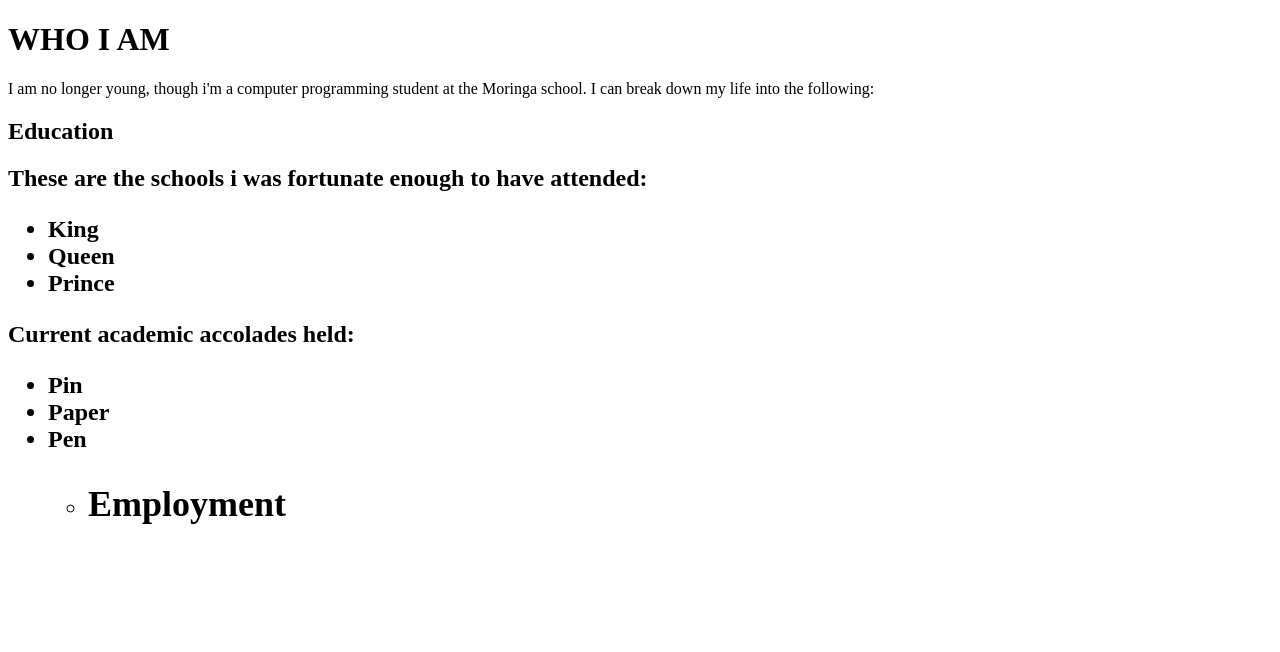
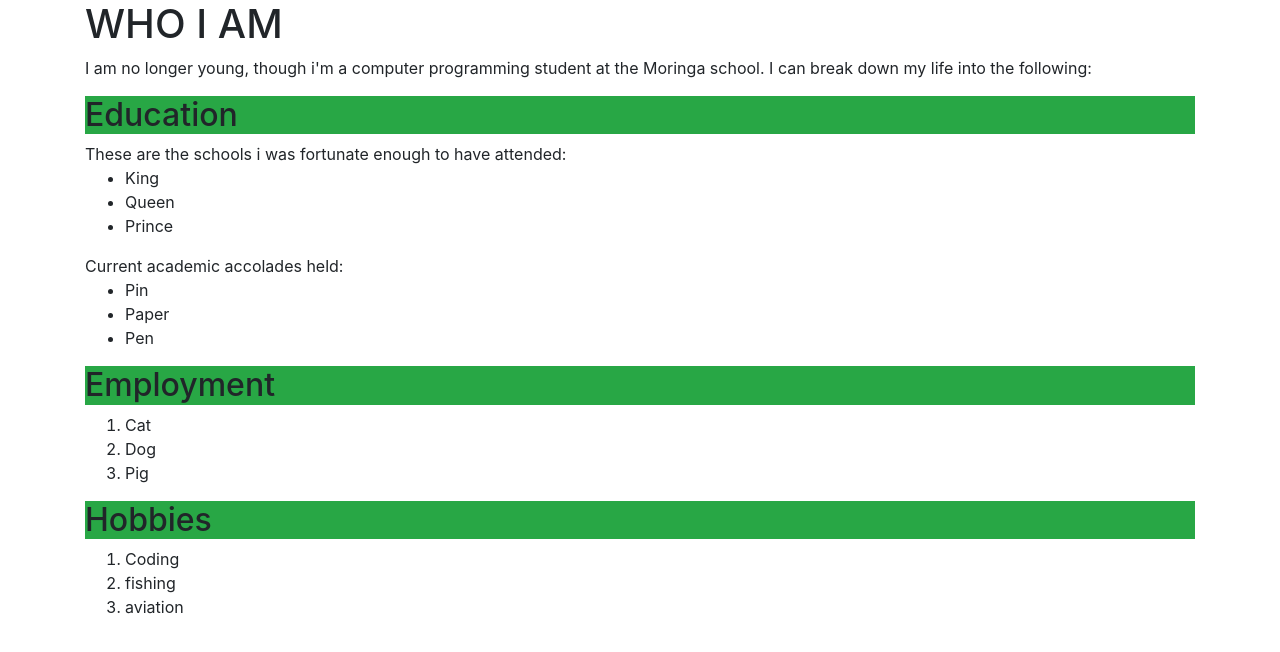
Before and after one commit to Njoroge1980/NNM, a plain HTML site: page about.html in a window 1280 px wide. Drawn offline with nearby package versions, Linux system fonts and the light colour scheme.

Commit message:
changed the headers

```diff
--- a/about.html
+++ b/about.html
@@ -3,12 +3,15 @@
   <head>
     <meta charset="utf-8">
     <title>ABOUT NNM</title>
+    <link href="css/bootstrap.min.css" rel="stylesheet" type="text/css">
+    <link href="css/styles.css" rel="stylesheet" type="text/css">
   </head>
   <body>
+    <div class="container">
     <h1>WHO I AM</h1>
       <p>I am no longer young, though i'm a computer programming student at the
-        Moringa school. I can break down my life into the following:
-        <h2>Education<h2>
+        Moringa school. I can break down my life into the following:</p>
+      <h2 class="bg-success"> Education </h2>
           These are the schools i was fortunate enough to have attended:
           <ul>
             <li>King</li>
@@ -20,10 +23,19 @@
               <li>Pin</li>
               <li>Paper</li>
               <li>Pen</li>
-
-            <ul>
-              <li>
-
-          <h2>Employment
+            </ul>
+      <h2 class="bg-success"> Employment</h2>
+            <ol>
+              <li>Cat</li>
+              <li>Dog</li>
+              <li>Pig</li>
+            </ol>
+      <h2 class="bg-success"> Hobbies</h2>
+            <ol>
+              <li>Coding</li>
+              <li>fishing</li>
+              <li>aviation</li>
+            </ol>
+    </div>
   </body>
 </html>
```
Lines whose indentation alone changed are shown as unchanged.
